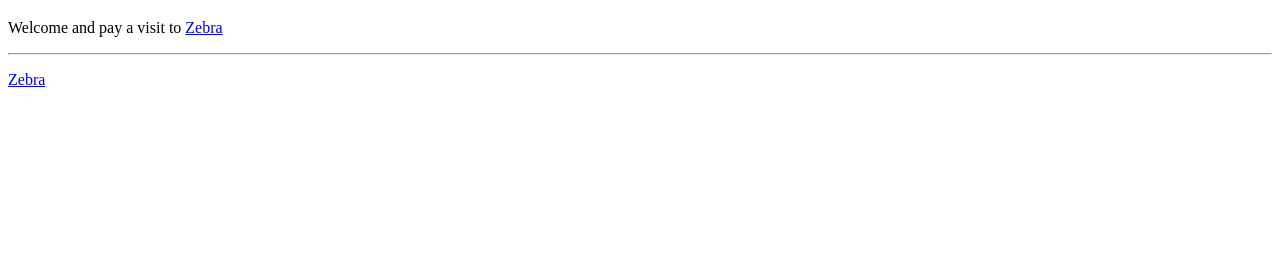
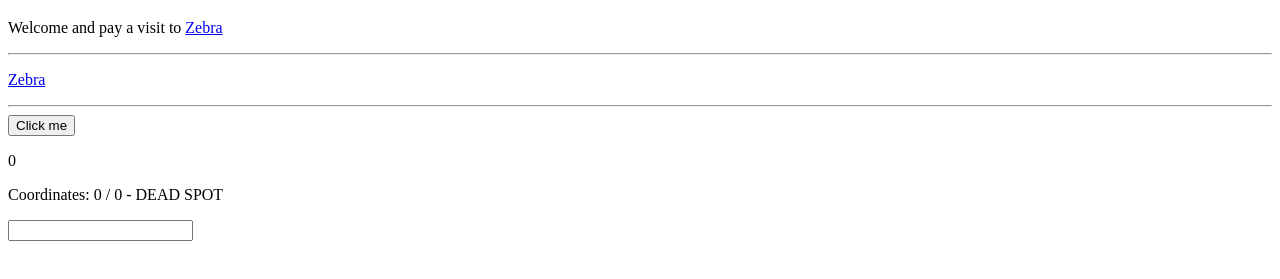
Before and after one commit to NiVanc/first-vue-app, a plain HTML site: page index.html in a window 1280 px wide. Shown: the part 61-340 px from the top of the page. Drawn offline with nearby package versions, Linux system fonts and the light colour scheme.

Commit message:
Understand Vue events

```diff
--- a/app.js
+++ b/app.js
@@ -3,12 +3,25 @@ new Vue({
   data: {
     title: "Hello World!",
     link: "http://zebra.be",
-    htmlLink: `<a href="http://zebra.be">Zebra</a>`
+    htmlLink: `<a href="http://zebra.be">Zebra</a>`,
+    counter: 0,
+    x: 0,
+    y: 0
   },
   methods: {
     sayHello() {
       this.title = "Welcome and pay a visit to ";
       return this.title;
+    },
+    increaseCounter(step, event) {
+      this.counter += step;
+    },
+    updateCoordinates(event) {
+      this.x = event.clientX;
+      this.y = event.clientY;
+    },
+    alertMe() {
+      alert("Watch out, you pressed enter.");
     }
   }
 });
--- a/index.html
+++ b/index.html
@@ -12,6 +12,13 @@
       <p>{{ sayHello() }} <a :href="link">Zebra</a></p>
       <hr />
       <p v-html="htmlLink"></p>
+      <hr />
+      <button @click="increaseCounter(6, $event)">Click me</button>
+      <p>{{ counter }}</p>
+      <p @mousemove="updateCoordinates">
+        Coordinates: {{ x }} / {{ y }} - <span @mousemove.stop>DEAD SPOT</span>
+      </p>
+      <input type="text" @keyup.enter="alertMe" />
     </div>
 
     <script src="app.js"></script>
```
